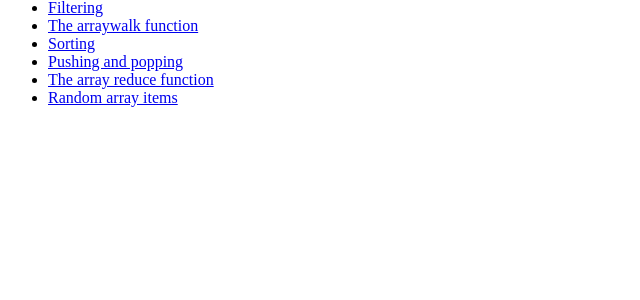
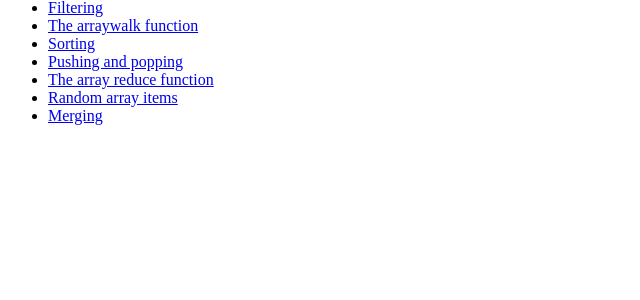
Before and after one commit to cjlaborde/php-arrays, a PHP site: page / in a window 1280 px wide. Shown: the part 143-443 px from the top of the page, without its empty margins (0-640 px from the left). Run offline with PHP 8.4, Linux system fonts and the light colour scheme.

Commit message:
merging arrays

```diff
--- a/index.php
+++ b/index.php
@@ -23,6 +23,7 @@
         <li><a href="/11-pushing-and-popping">Pushing and popping</a></li>
         <li><a href="/12-the-array-reduce-function">The array reduce function</a></li>
         <li><a href="/13-random-array-items">Random array items</a></li>
+        <li><a href="/14-merging">Merging</a></li>
 </body>
 
 </html>
```
Also changed, not shown: README.md.
